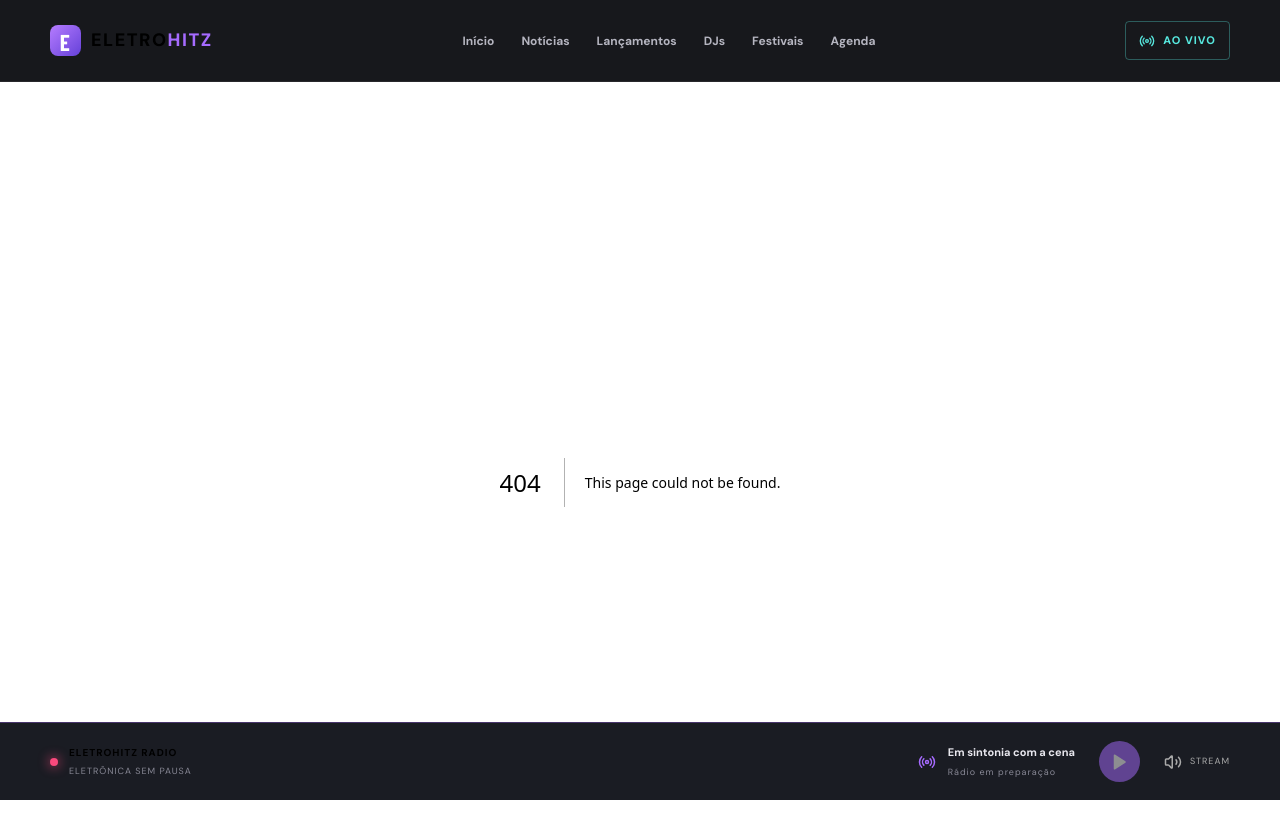
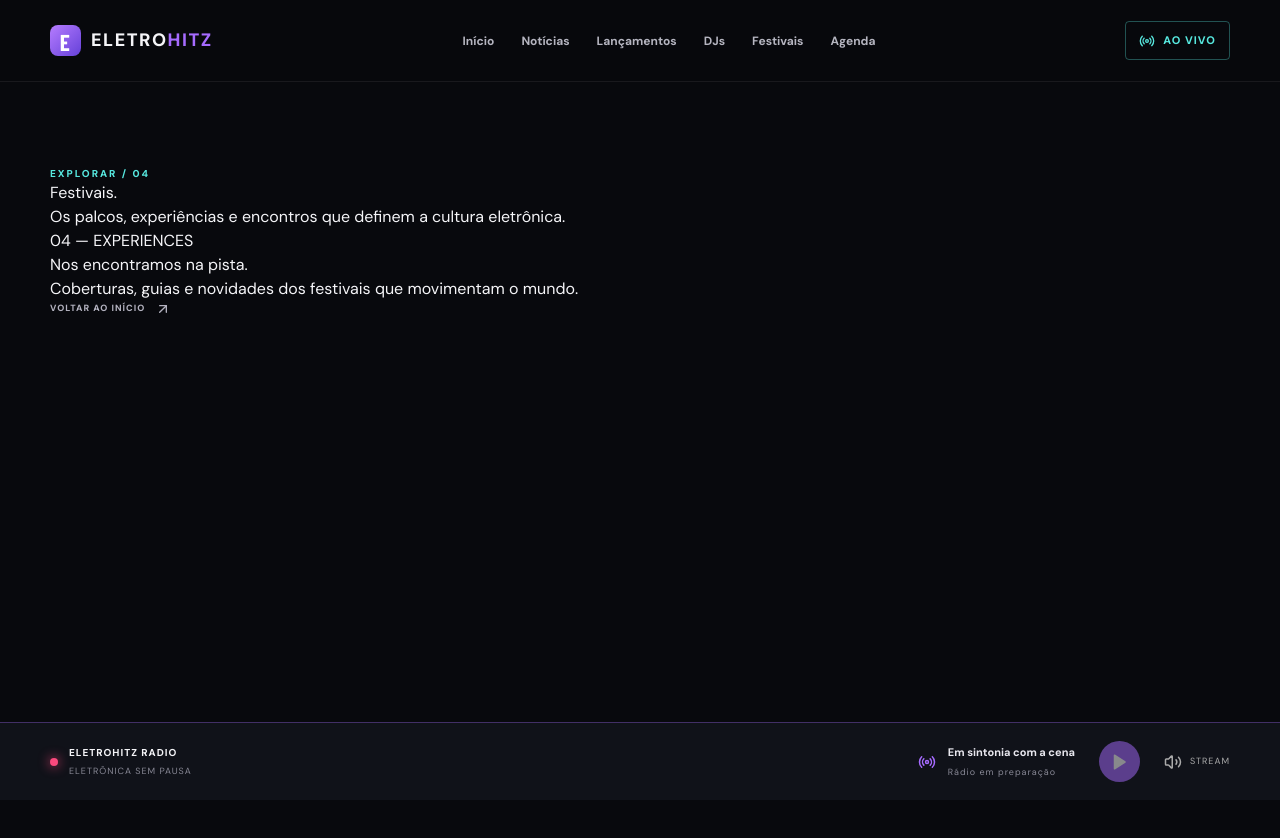
Before and after one commit to gustavoprogs/eletrohitz, a Next.js app: page /festivais in a window 1280 px wide. Before the commit this address had no page. Shown: the top 838 px of the page. After the commit the page ends 800 px from the top, so only its background shows below. Built offline with nearby package versions, Linux system fonts and the light colour scheme; a web font is replaced by a local one.

Commit message:
feat: add festivals section route

```diff
--- /dev/null
+++ b/src/app/festivais/page.tsx
@@ -0,0 +1,6 @@
+import Link from "next/link";
+import { ArrowUpRight } from "lucide-react";
+
+export default function Festivais() {
+  return <section className="container section"><div className="eyebrow">EXPLORAR / 04</div><h1 className="section-title">Festivais<span>.</span></h1><p className="page-intro">Os palcos, experiências e encontros que definem a cultura eletrônica.</p><div className="empty-state"><span>04 — EXPERIENCES</span><h2>Nos encontramos na pista.</h2><p>Coberturas, guias e novidades dos festivais que movimentam o mundo.</p><Link href="/" className="text-link">VOLTAR AO INÍCIO <ArrowUpRight size={16}/></Link></div></section>;
+}
```
